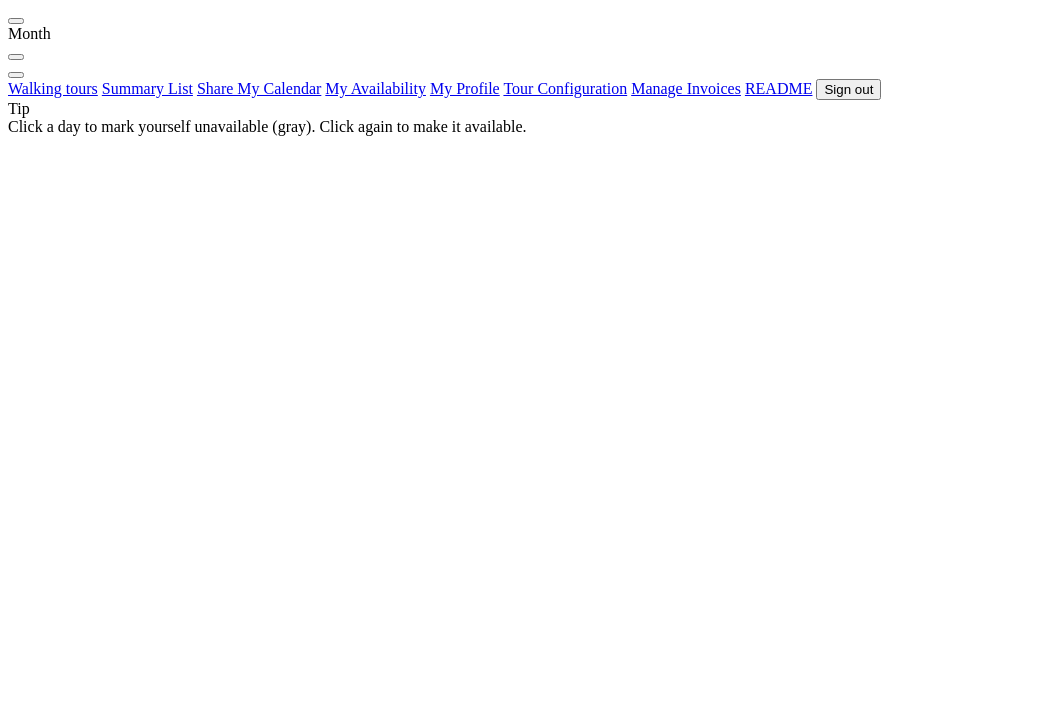
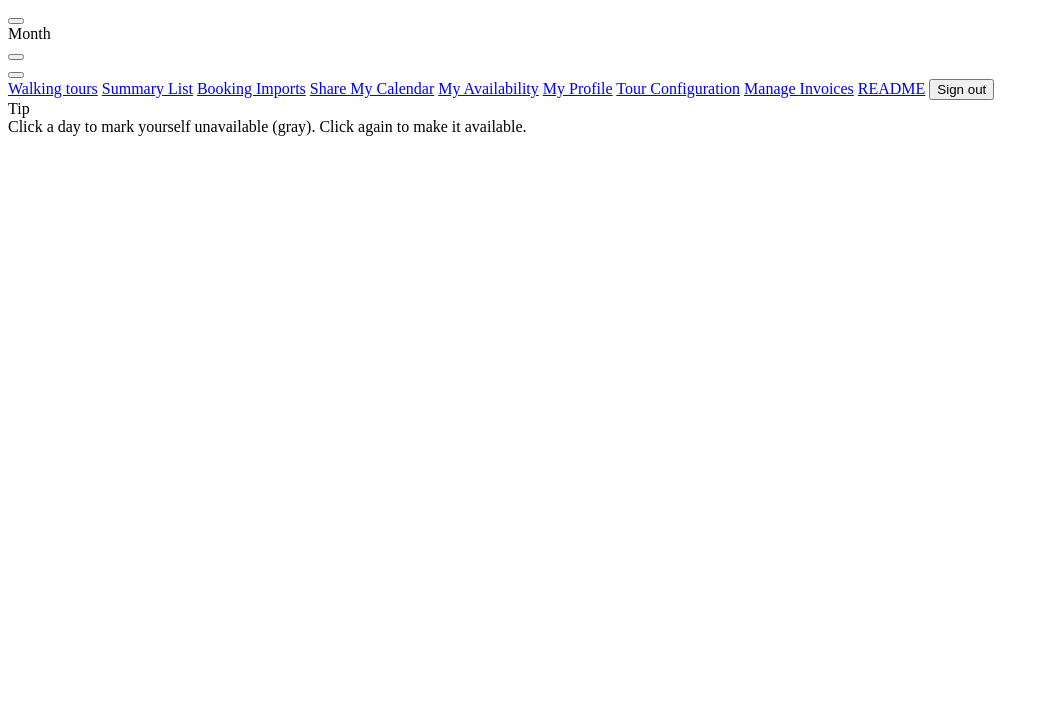
Before and after one commit to sylvainchester/walkingtours, a website with bundled scripts: page availability.html in a window 1280 px wide. Shown: the part 73-800 px from the top of the page, without its empty margins (0-1049 px from the left). Built offline with nearby package versions, Linux system fonts and the light colour scheme; some packages are replaced by stand-ins of ours; a script that the page names is missing.

Commit message:
Restore booking imports menu entry

```diff
--- a/availability.html
+++ b/availability.html
@@ -35,6 +35,7 @@
           <div class="menu" id="avatarDropdown">
             <a class="menu-item" href="index.html">Walking tours</a>
             <a class="menu-item" href="summary-list.html">Summary List</a>
+            <a class="menu-item" href="booking-imports.html">Booking Imports</a>
             <a class="menu-item" href="share.html">Share My Calendar</a>
             <a class="menu-item" href="availability.html">My Availability</a>
             <a class="menu-item" href="profile.html">My Profile</a>
```
Also changed, not shown: booking-imports.html (+1 -0 lines), index.html (+1 -0 lines), manage-invoices.html (+1 -0 lines), profile.html (+1 -0 lines), readme.html (+1 -0 lines), share.html (+1 -0 lines), summary-list.html (+1 -0 lines), tour-config.html (+1 -0 lines).
